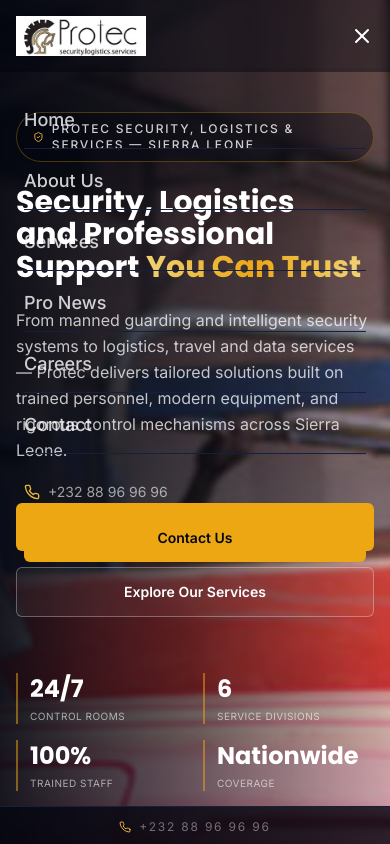
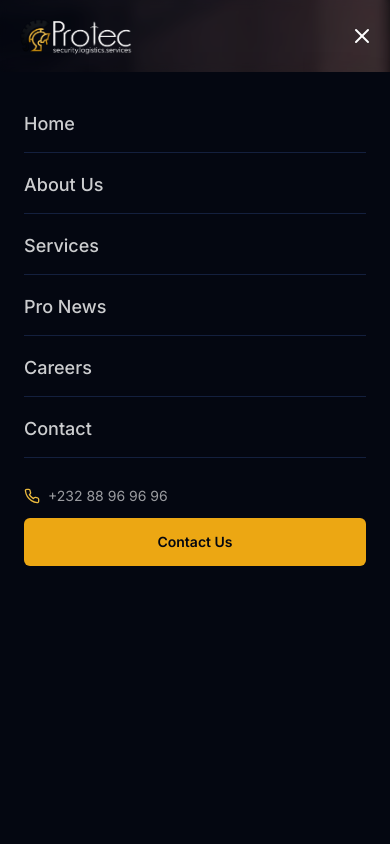
Before and after one commit to araia01/protec-security-website, a Next.js app: page / in a window 390 px wide. Both pictures are taken after a click on the button "Toggle menu". Shown: the top 844 px of the page. Built offline with nearby package versions, Linux system fonts and the light colour scheme.

Commit message:
Update Protec logo and fix mobile navigation

```diff
--- a/components/site/logo.tsx
+++ b/components/site/logo.tsx
@@ -10,7 +10,7 @@ export default function Logo({ variant = 'light', className }: LogoProps) {
   return (
     <div className={cn('flex items-center gap-3', className)}>
       <Image
-        src="/images/protec-logo.jpg"
+        src="/images/protec-logo.png"
         alt="Protec Security, Logistics & Services"
         width={140}
         height={48}
--- a/components/site/navbar.tsx
+++ b/components/site/navbar.tsx
@@ -77,7 +77,7 @@ export default function Navbar() {
         </div>
 
         <button
-          className="lg:hidden text-white p-2 -mr-2"
+          className="lg:hidden text-white p-2 -mr-2 relative z-[60]"
           onClick={() => setOpen(!open)}
           aria-label="Toggle menu"
           aria-expanded={open}
@@ -87,7 +87,7 @@ export default function Navbar() {
       </nav>
 
       {open && (
-        <div className="lg:hidden fixed inset-0 top-[68px] bg-navy-950/98 backdrop-blur-md animate-fade-in z-40">
+        <div className="lg:hidden absolute left-0 right-0 top-full min-h-screen bg-navy-950 shadow-2xl z-50">
           <ul className="flex flex-col gap-1 px-6 py-6 overflow-y-auto max-h-[calc(100vh-68px)]">
             {navLinks.map((link) => (
               <li key={link.href}>
```
Also changed, not shown: public/images/protec-logo.png (added).
